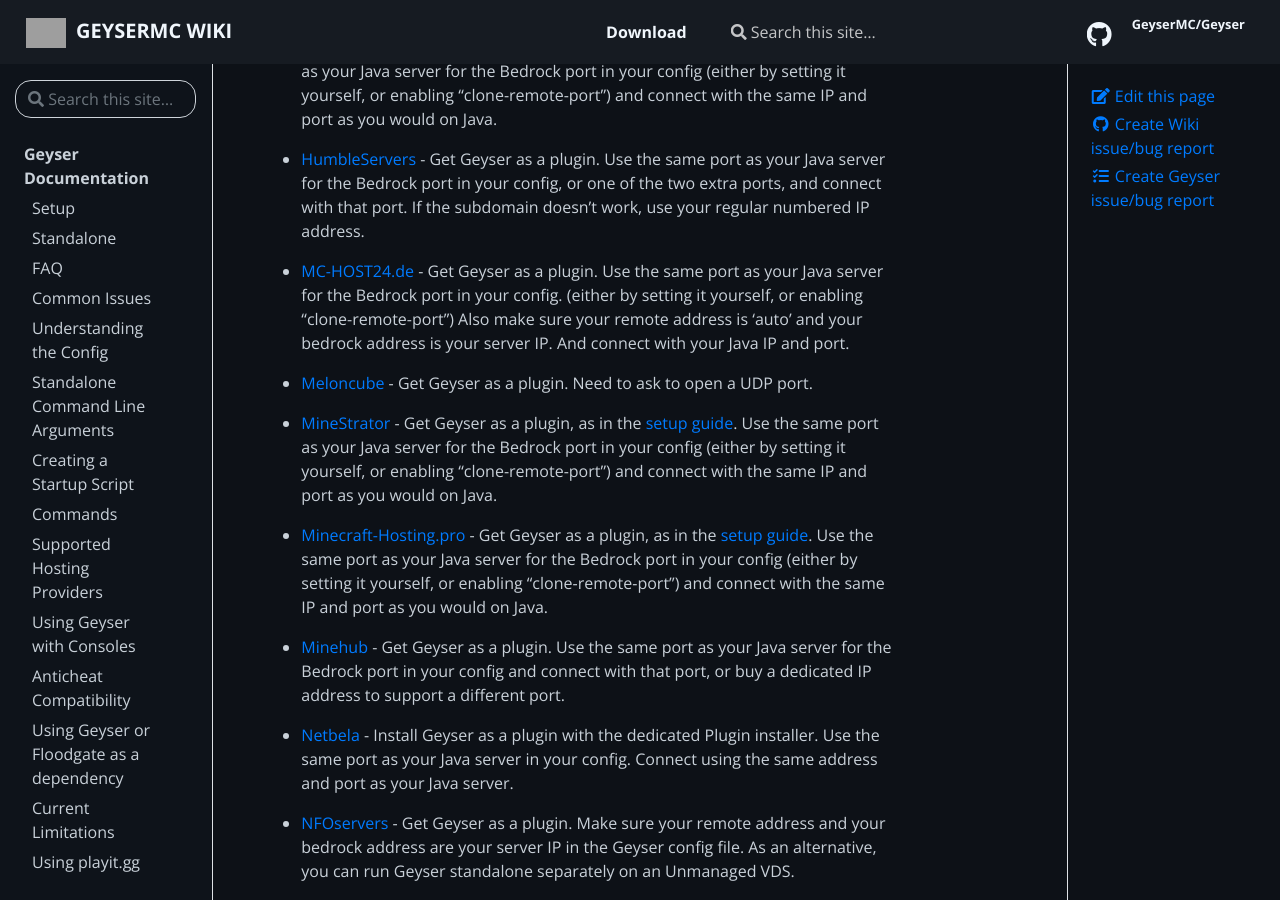
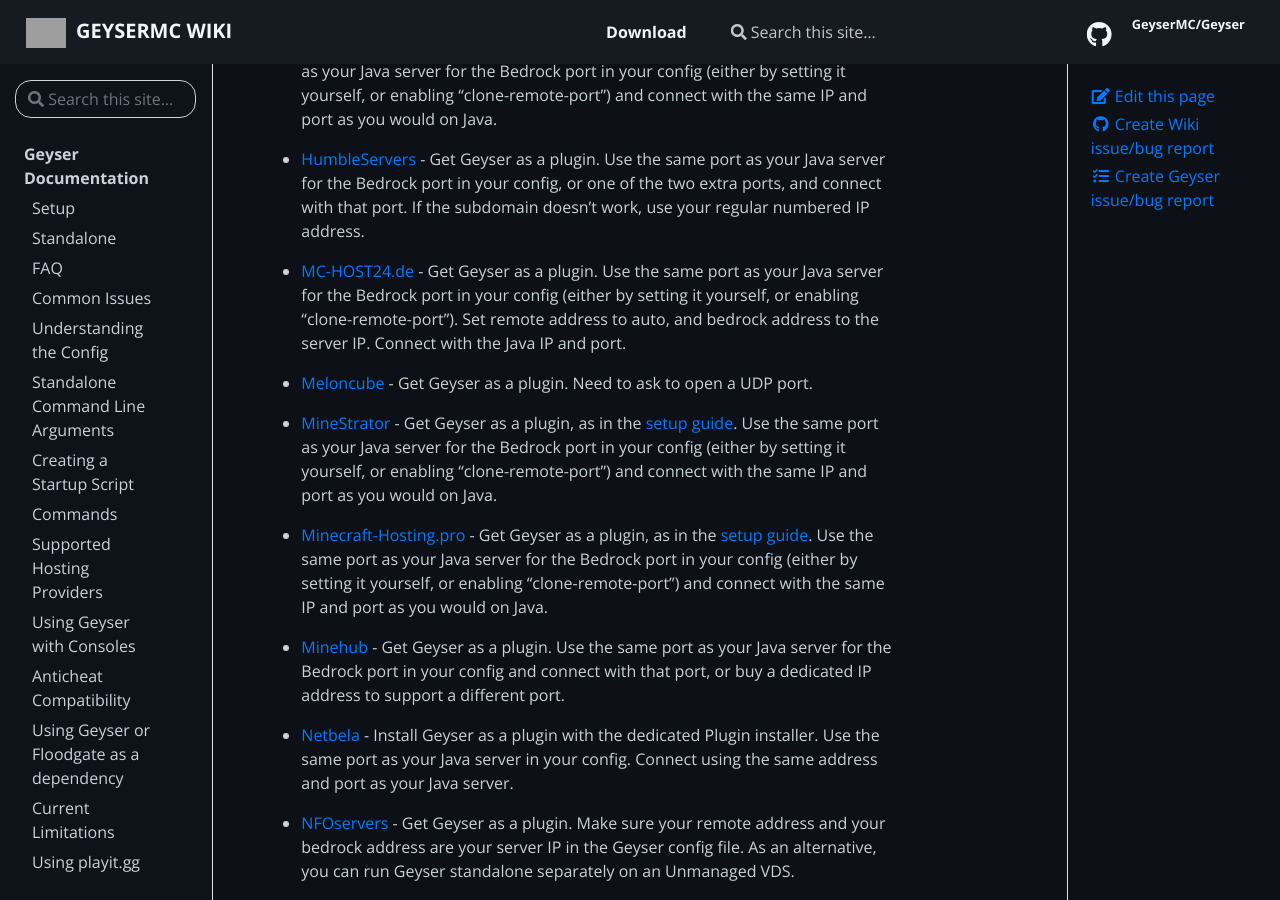
Before and after one commit to GeyserMC/GeyserWiki, a Jekyll site: the page built from _docs/geyser/supported-hosting-providers.md, in a window 1280 px wide and 900 px high, scrolled down 4718 px. Built offline with Jekyll 4.4.1, drawn with Linux system fonts in a browser that asks for light colours; grey boxes are pictures that could not be loaded.

Commit message:
Thanks Chris

```diff
--- a/_data/providers.json
+++ b/_data/providers.json
@@ -256,7 +256,7 @@
     {
       "name": "MC-HOST24.de",
       "url": "https://mc-host24.de/",
-      "description": "Get Geyser as a plugin. Use the same port as your Java server for the Bedrock port in your config. (either by setting it yourself, or enabling \"clone-remote-port\") Also make sure your remote address is 'auto' and your bedrock address is your server IP. And connect with your Java IP and port."
+      "description": "Get Geyser as a plugin. Use the same port as your Java server for the Bedrock port in your config (either by setting it yourself, or enabling \"clone-remote-port\"). Set remote address to auto, and bedrock address to the server IP. Connect with the Java IP and port."
     },
     {
       "name": "Meloncube",
```
